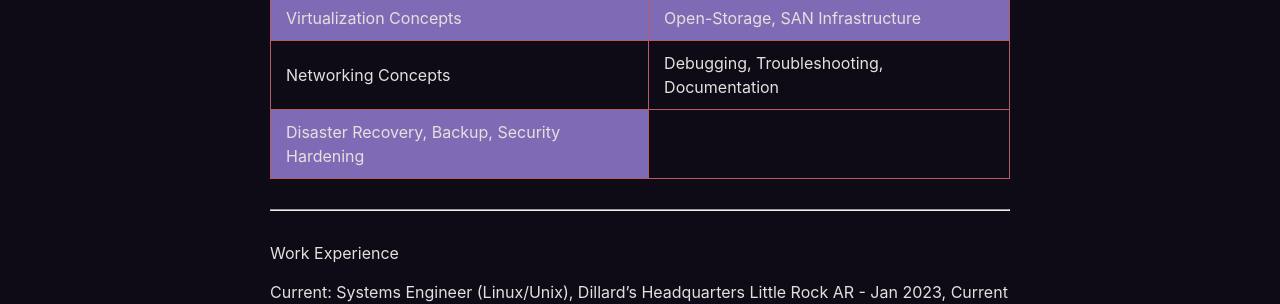
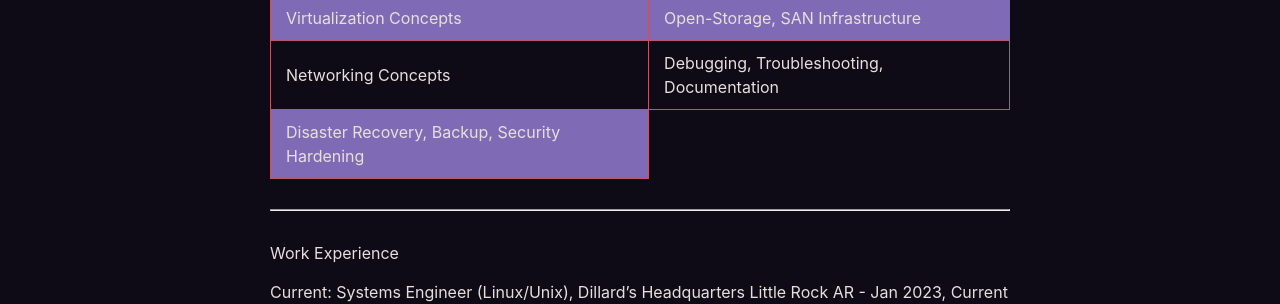
Before and after one commit to jackpots28/jackpots28.github.io, a Jekyll site: the page built from _posts/2023-6-10-Resume.md, in a window 1280 px wide. Shown: the part 409-713 px from the top of the page. Built offline with Jekyll 4.4.1, drawn with Linux system fonts in a browser that asks for light colours; our own code applies the rules of GitHub Pages for plain Markdown files.

Commit message:
more formatting

```diff
--- a/_posts/2023-6-10-Resume.md
+++ b/_posts/2023-6-10-Resume.md
@@ -4,7 +4,8 @@
 LinkedIn: www.linkedin.com/in/jack-john-sims
 Github: github.com/jackpots28
 
-<table>
+<div class="un_styled">
+<table style="border: 0;">
     <tr>
         <td>Strong leadership skills</td>
         <td>Detail and Time oriented</td>
@@ -29,7 +30,7 @@
         <td>Disaster Recovery, Backup, Security Hardening</td>
     </tr>
 </table>
-
+</div>
 ---
 
 Work Experience
```
